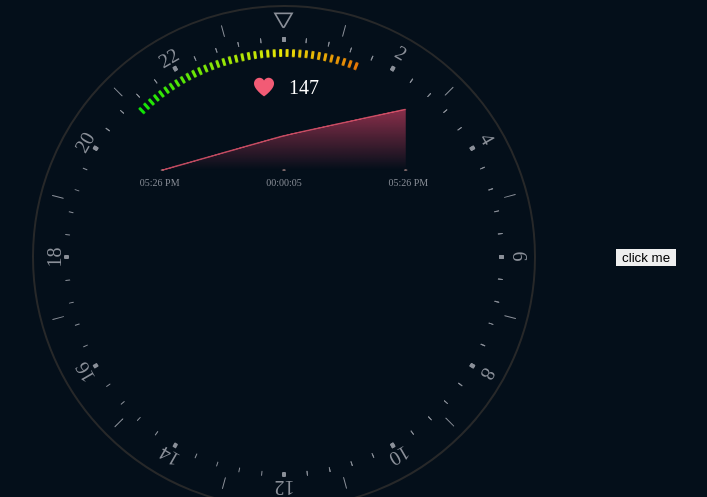
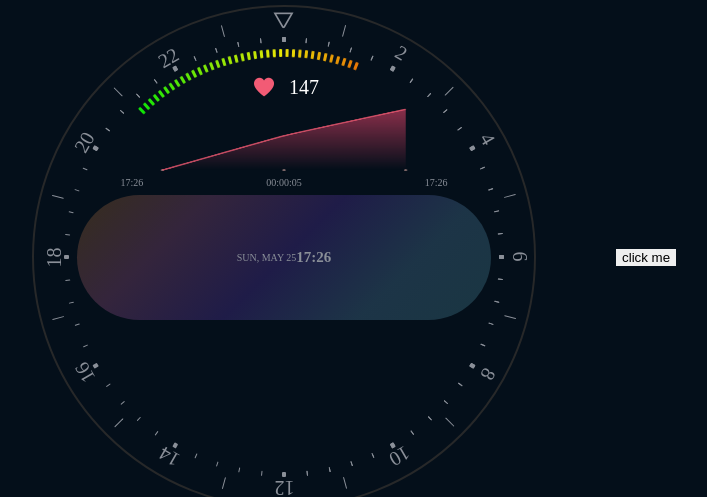
Before and after one commit to huynhthuoc/Fordev, a React (Create React App) app: page / in a window 1280 px wide. Shown: the part 143-640 px from the top of the page, without its empty margins (32-739 px from the left). Built offline with nearby package versions, Linux system fonts and the light colour scheme.

Commit message:
upload file MainDisplayWatch

```diff
--- a/src/Pages/Home/WatchBanner/ProviderDataHeart.js
+++ b/src/Pages/Home/WatchBanner/ProviderDataHeart.js
@@ -1,5 +1,5 @@
 import { useState, useEffect } from 'react';
-import { contextData } from './context';
+import { contextDataHeart } from './context';
 const ProviderDataHeart = ({ children }) => {
   const [dataHeart, setdataHeart] = useState([0]);
   ///fake data heart rate
@@ -20,7 +20,9 @@ const ProviderDataHeart = ({ children }) => {
   }, []);
 
   return (
-    <contextData.Provider value={dataHeart}>{children}</contextData.Provider>
+    <contextDataHeart.Provider value={dataHeart}>
+      {children}
+    </contextDataHeart.Provider>
   );
 };
 
--- a/src/Pages/Home/WatchBanner/components/Health.jsx
+++ b/src/Pages/Home/WatchBanner/components/Health.jsx
@@ -2,12 +2,14 @@ import React from 'react';
 
 //components
 import HealthRate from './HealthRate';
+import MainDisplayWatch from './MainDisplayWatch';
 //styles
 import '../styles/Health.scss';
 const HealthWeatherCard = () => {
   return (
     <div className="watch-health">
       <HealthRate />
+      <MainDisplayWatch />
     </div>
   );
 };
--- a/src/Pages/Home/WatchBanner/components/HealthTimer.jsx
+++ b/src/Pages/Home/WatchBanner/components/HealthTimer.jsx
@@ -4,23 +4,21 @@ import useDataHeart from '../useDataHeart';
 //components
 //styles
 import '../styles/HealthTimer.scss';
-
+import { getDate } from './getDate';
+const TIME_FORMAT_OPTIONS = {
+  hour: '2-digit',
+  minute: '2-digit',
+};
 const HealthTimer = () => {
   const [times, setTimes] = useState({
     hours: 0,
     minutes: 0,
     seconds: 0,
-    timerUpdate: formatTime(),
-    timer: formatTime(),
+    timerUpdate: getDate(TIME_FORMAT_OPTIONS),
+    timer: getDate(TIME_FORMAT_OPTIONS),
   });
+
   const isDataHeart = useDataHeart().length !== 0;
-  function formatTime() {
-    return new Date().toLocaleTimeString([], {
-      hour: '2-digit',
-      minute: '2-digit',
-    });
-  }
-
   useEffect(() => {
     const idSetInter = setInterval(() => {
       if (isDataHeart) {
@@ -30,7 +28,7 @@ const HealthTimer = () => {
             hours: prev.minutes >= 60 ? prev.hours + 1 : prev.hours,
             minutes: prev.seconds >= 59 ? prev.minutes + 1 : prev.minutes,
             seconds: prev.seconds >= 59 ? 0 : prev.seconds + 1,
-            timerUpdate: formatTime(),
+            timerUpdate: getDate(TIME_FORMAT_OPTIONS),
           };
         });
       } else {
@@ -38,8 +36,8 @@ const HealthTimer = () => {
           hours: 0,
           minutes: 0,
           seconds: 0,
-          timerUpdate: formatTime(),
-          timer: formatTime(),
+          timerUpdate: getDate(TIME_FORMAT_OPTIONS),
+          timer: getDate(TIME_FORMAT_OPTIONS),
         });
       }
     }, 1000);
--- /dev/null
+++ b/src/Pages/Home/WatchBanner/components/MainDisplayWatch.jsx
@@ -0,0 +1,41 @@
+import { useEffect, useState } from 'react';
+import { getDate } from './getDate';
+import '../styles/MainDisplayWatch.scss';
+
+//opstion  date
+const DATE_FORMAT_OPTIONS = {
+  month: 'short',
+  day: '2-digit',
+  weekday: 'short',
+};
+const TIME_FORMAT_OPTIONS = { hour: '2-digit', minute: '2-digit' };
+const MainDisplayWatch = () => {
+  const [dates, setDates] = useState({
+    date: getDate(DATE_FORMAT_OPTIONS).toUpperCase(),
+    time: getDate(TIME_FORMAT_OPTIONS),
+  });
+
+  useEffect(() => {
+    const intervalId = setInterval(() => {
+      setDates({
+        date: getDate(DATE_FORMAT_OPTIONS).toUpperCase(),
+        time: getDate(TIME_FORMAT_OPTIONS),
+      });
+    }, 1000);
+
+    return () => {
+      clearInterval(intervalId);
+    };
+  }, []);
+  return (
+    <div className="health-mainDisplayWatch">
+      <div className="mainDisplayWatch-date">{dates.date}</div>
+      <div className="mainDisplayWatch-time">
+        <h2>{dates.time}</h2>
+      </div>
+      <div className="mainDisplayWatch-circle"></div>
+    </div>
+  );
+};
+
+export default MainDisplayWatch;
--- /dev/null
+++ b/src/Pages/Home/WatchBanner/components/getDate.js
@@ -0,0 +1,5 @@
+export const getDate = (options) => {
+  return new Intl.DateTimeFormat('en-US', { ...options, hour12: false }).format(
+    new Date(),
+  );
+};
--- a/src/Pages/Home/WatchBanner/context.js
+++ b/src/Pages/Home/WatchBanner/context.js
@@ -1,3 +1,3 @@
 import React from 'react';
 
-export const contextData = React.createContext();
+export const contextDataHeart = React.createContext();
--- a/src/Pages/Home/WatchBanner/styles/Health.scss
+++ b/src/Pages/Home/WatchBanner/styles/Health.scss
@@ -3,7 +3,7 @@
 .watch-health {
   display: grid;
   grid-template-rows: repeat(3, 1fr);
-  width: 75%;
+  width: 90%;
   height: 75%;
   border-radius: 50%;
 }
--- /dev/null
+++ b/src/Pages/Home/WatchBanner/styles/MainDisplayWatch.scss
@@ -0,0 +1,26 @@
+@use '../../../../GlobalStyles/mixin' as *;
+@use '../../../../GlobalStyles/variable' as *;
+
+// background: linear-gradient(
+//     135deg,
+//     #ffa629,
+//     #f47cc3,
+//     #8a4fff,
+//     #7ec9f9,
+//     #70d3e4
+//   );
+.health-mainDisplayWatch {
+  @include flexCenter(true);
+  height: 100%;
+  width: 92%;
+  border-radius: 20rem;
+  background: linear-gradient(
+    135deg,
+    rgba(255, 166, 41, 0.2),
+    rgba(244, 124, 195, 0.2),
+    rgba(138, 79, 255, 0.2),
+    rgba(126, 201, 249, 0.2),
+    rgba(112, 211, 228, 0.2)
+  );
+  margin: 0 auto;
+}
--- a/src/Pages/Home/WatchBanner/useDataHeart.js
+++ b/src/Pages/Home/WatchBanner/useDataHeart.js
@@ -1,7 +1,7 @@
 import { useContext } from 'react';
-import { contextData } from './context';
+import { contextDataHeart } from './context';
 const useDataHeart = () => {
-  const dataHeart = useContext(contextData);
+  const dataHeart = useContext(contextDataHeart);
 
   return dataHeart;
 };
```
